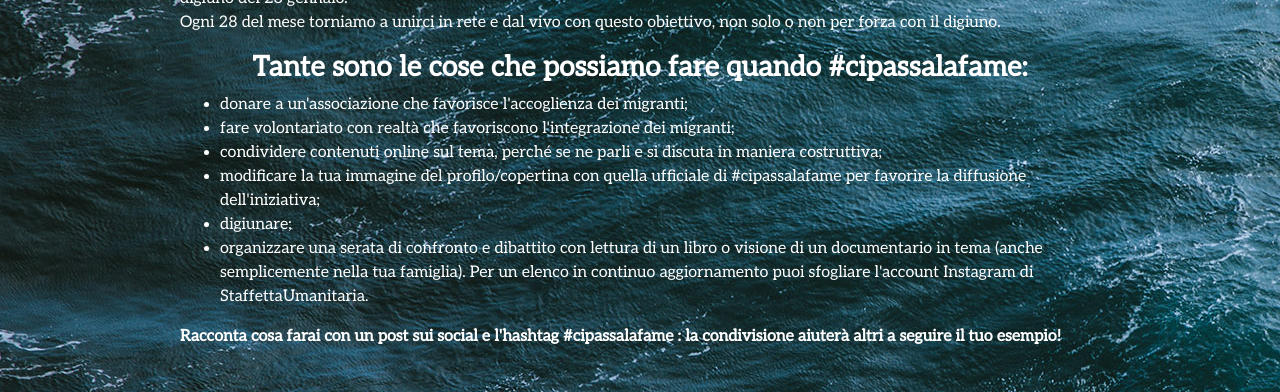
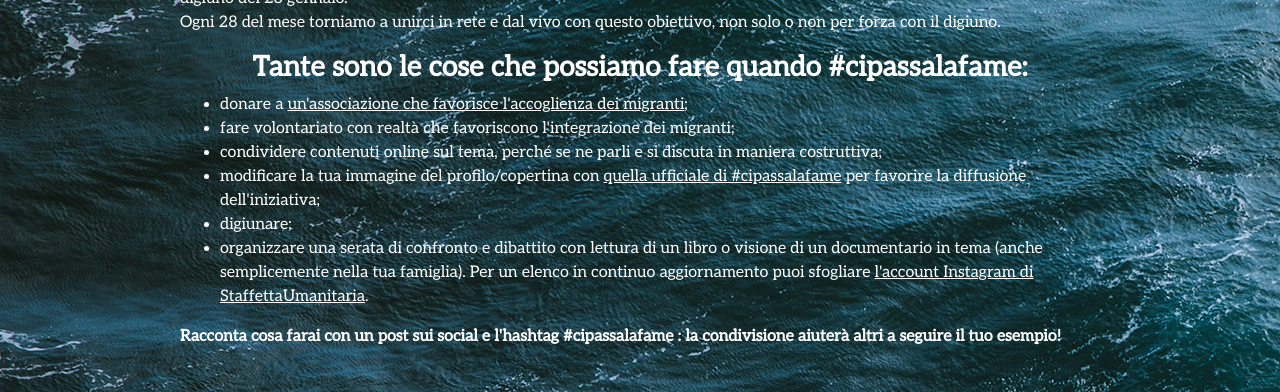
Before and after one commit to ondata/cipassalafame, a Jekyll site: the page built from index.md, in a window 1280 px wide. Shown: the part 1295-1687 px from the top of the page. Built offline with Jekyll 4.4.1, drawn with Linux system fonts in a browser that asks for light colours.

Commit message:
Update stylish-portfolio.css

```diff
--- a/css/stylish-portfolio.css
+++ b/css/stylish-portfolio.css
@@ -409,6 +409,7 @@ a:hover, a:focus, a:active {
 #inCorso a {
 
   color: white !important;
+  text-decoration: underline !important;
 }
 
 #inCorso {
```
